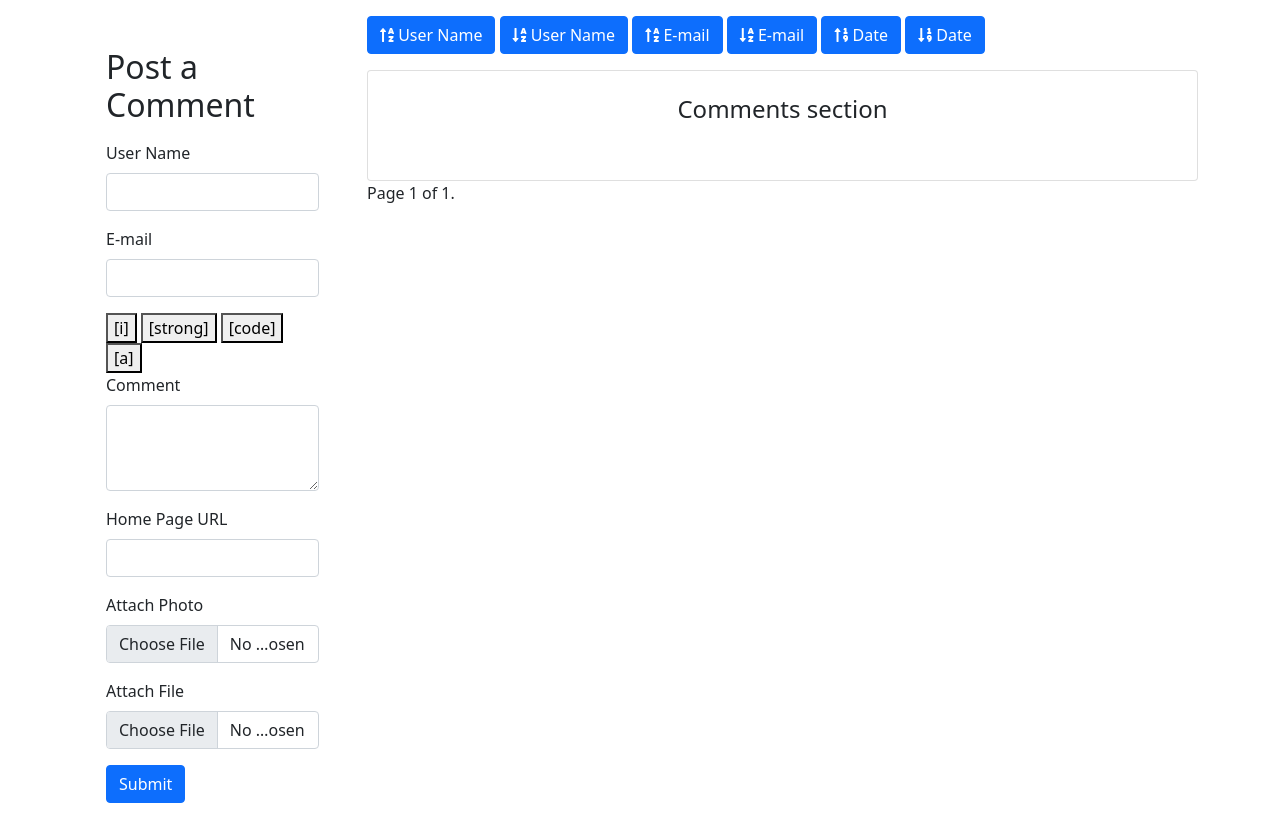
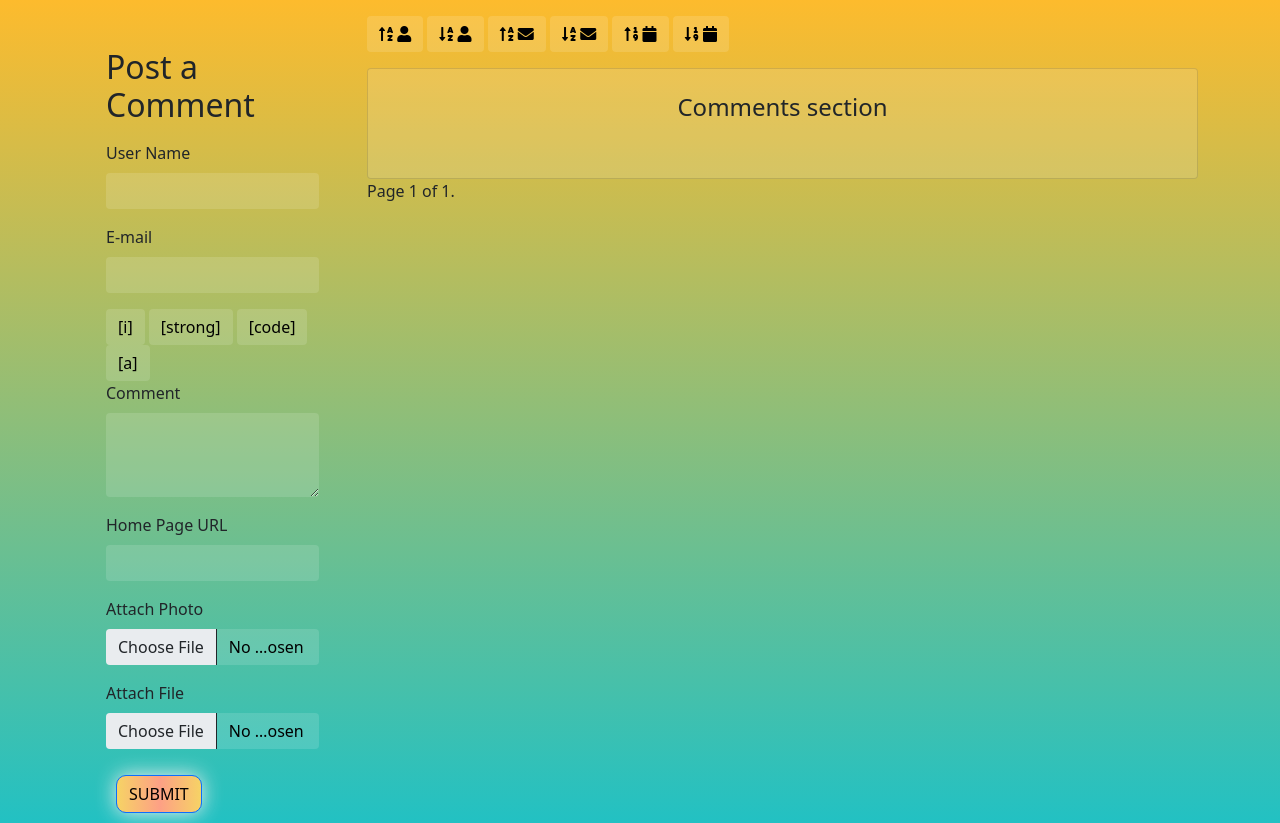
Before and after one commit to nnocturnnn/dz-comment-flow, a Django app: page / in a window 1280 px wide. Run offline with Django 5.2, Linux system fonts and the light colour scheme; data that the repository does not hold is empty; some libraries are stand-ins or nearby versions.

Commit message:
feat: add simple css

```diff
--- a/cmflow/comments/static/main.css
+++ b/cmflow/comments/static/main.css
@@ -0,0 +1,40 @@
+
+body {
+    background: linear-gradient(0deg, rgba(34,193,195,1) 0%, rgba(253,187,45,1) 100%);
+}
+
+.card {
+    background-color: #ffffff21 !important;
+}
+
+.sorting-buttons a, .toolbar button  {
+    background-color: #ffffff21 !important;
+    color: black !important;
+    border: none !important;
+}
+
+.sorting-buttons a:hover, .toolbar button:hover {
+    background-color: #53535321 !important;
+}
+
+.submitform {
+    flex: 1 1 auto;
+    margin: 10px;
+    text-align: center;
+    text-transform: uppercase;
+    transition: 0.5s;
+    color: rgb(5, 0, 0);
+    background-image: linear-gradient(to right, #f6d365 0%, #fda085 51%, #f6d365 100%);
+    box-shadow: 0 0 20px #eee;
+    border-radius: 10px;
+}
+
+.submitform:hover {
+    background-position: right center;
+}
+
+.form-control {
+    background-color: #ffffff21 !important;
+    color: rgb(0, 0, 0) !important;
+    border: none !important;
+}
--- a/cmflow/comments/templates/form.html
+++ b/cmflow/comments/templates/form.html
@@ -15,10 +15,10 @@
         </div>
         <div class="mb-3">
             <div class="toolbar">
-                <button onclick="wrapTag('i')">[i]</button>
-                <button onclick="wrapTag('strong')">[strong]</button>
-                <button onclick="wrapTag('code')">[code]</button>
-                <button onclick="wrapTag('a')">[a]</button>
+                <button class="btn btn-primary" onclick="wrapTag('i')">[i]</button>
+                <button class="btn btn-primary" onclick="wrapTag('strong')">[strong]</button>
+                <button class="btn btn-primary" onclick="wrapTag('code')">[code]</button>
+                <button class="btn btn-primary" onclick="wrapTag('a')">[a]</button>
             </div>
             <label for="text" class="form-label">Comment</label>
             <textarea class="form-control" id="text" name="text" rows="3" required oninput="updatePreview()"></textarea>
@@ -40,7 +40,7 @@
         <input type="hidden" id="replyId" name="reply_id" value="">
         <div class="g-recaptcha" data-sitekey="6Ld1uEwpAAAAAI_TGl4DY__m1ZpcPcQNZ5KJOfhy"></div>
         <!-- Replace REPLY_ID_VALUE with the actual reply ID or the variable containing it -->
-        <button type="submit" class="btn btn-primary">Submit</button>
+        <button type="submit" class="btn btn-primary submitform">Submit</button>
     </form>
 </div>
 <script>
--- a/cmflow/comments/templates/test.html
+++ b/cmflow/comments/templates/test.html
@@ -6,6 +6,7 @@
     <link href="https://cdn.jsdelivr.net/npm/bootstrap@5.0.2/dist/css/bootstrap.min.css" rel="stylesheet" integrity="sha384-EVSTQN3/azprG1Anm3QDgpJLIm9Nao0Yz1ztcQTwFspd3yD65VohhpuuCOmLASjC" crossorigin="anonymous">
     <!-- Font Awesome -->
     <link href="https://use.fontawesome.com/releases/v5.15.4/css/all.css" rel="stylesheet">
+    <link href="../static/main.css" rel="stylesheet">
 
     <script src="https://www.google.com/recaptcha/api.js" async defer></script>
 </head>
@@ -18,16 +19,16 @@
             <div class="col-lg-9">
                 <div class="sorting-buttons mb-3 mt-3">
                     <!-- Sort by User Name -->
-                    <a href="?sort=user_name&direction=asc" class="btn btn-primary"><i class="fas fa-sort-alpha-up"></i> User Name</a>
-                    <a href="?sort=user_name&direction=desc" class="btn btn-primary"><i class="fas fa-sort-alpha-down"></i> User Name</a>
+                    <a href="?sort=user_name&direction=asc" class="btn btn-primary"><i class="fas fa-sort-alpha-up"></i> <i class="fas fa-user"></i></a>
+                    <a href="?sort=user_name&direction=desc" class="btn btn-primary"><i class="fas fa-sort-alpha-down"></i> <i class="fas fa-user"></i></a>
 
                     <!-- Sort by E-mail -->
-                    <a href="?sort=email&direction=asc" class="btn btn-primary"><i class="fas fa-sort-alpha-up"></i> E-mail</a>
-                    <a href="?sort=email&direction=desc" class="btn btn-primary"><i class="fas fa-sort-alpha-down"></i> E-mail</a>
+                    <a href="?sort=email&direction=asc" class="btn btn-primary"><i class="fas fa-sort-alpha-up"></i> <i class="fas fa-envelope"></i></a>
+                    <a href="?sort=email&direction=desc" class="btn btn-primary"><i class="fas fa-sort-alpha-down"></i> <i class="fas fa-envelope"></i></a>
 
                     <!-- Sort by Date Added -->
-                    <a href="?sort=date_added&direction=asc" class="btn btn-primary"><i class="fas fa-sort-numeric-up"></i> Date</a>
-                    <a href="?sort=date_added&direction=desc" class="btn btn-primary"><i class="fas fa-sort-numeric-down"></i> Date</a>
+                    <a href="?sort=date_added&direction=asc" class="btn btn-primary"><i class="fas fa-sort-numeric-up"></i> <i class="fas fa-calendar"></i></a>
+                    <a href="?sort=date_added&direction=desc" class="btn btn-primary"><i class="fas fa-sort-numeric-down"></i> <i class="fas fa-calendar"></i></a>
                 </div>
                 <div class="card">
                     <div class="card-body p-4">
```
